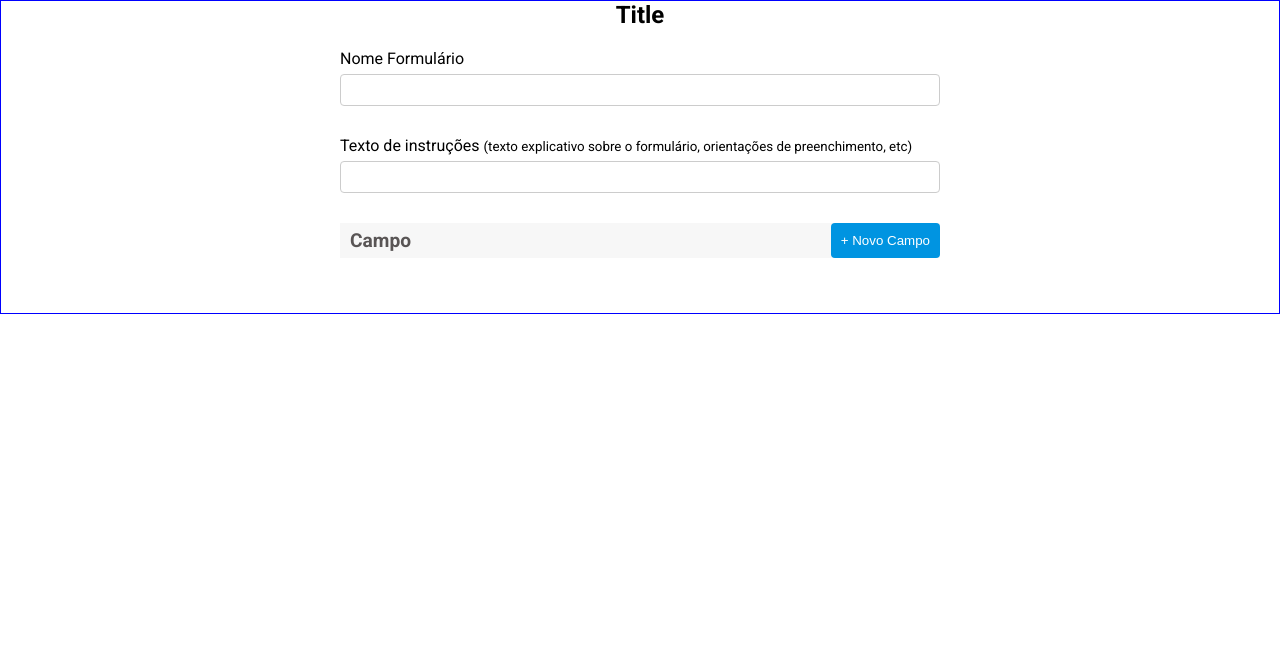
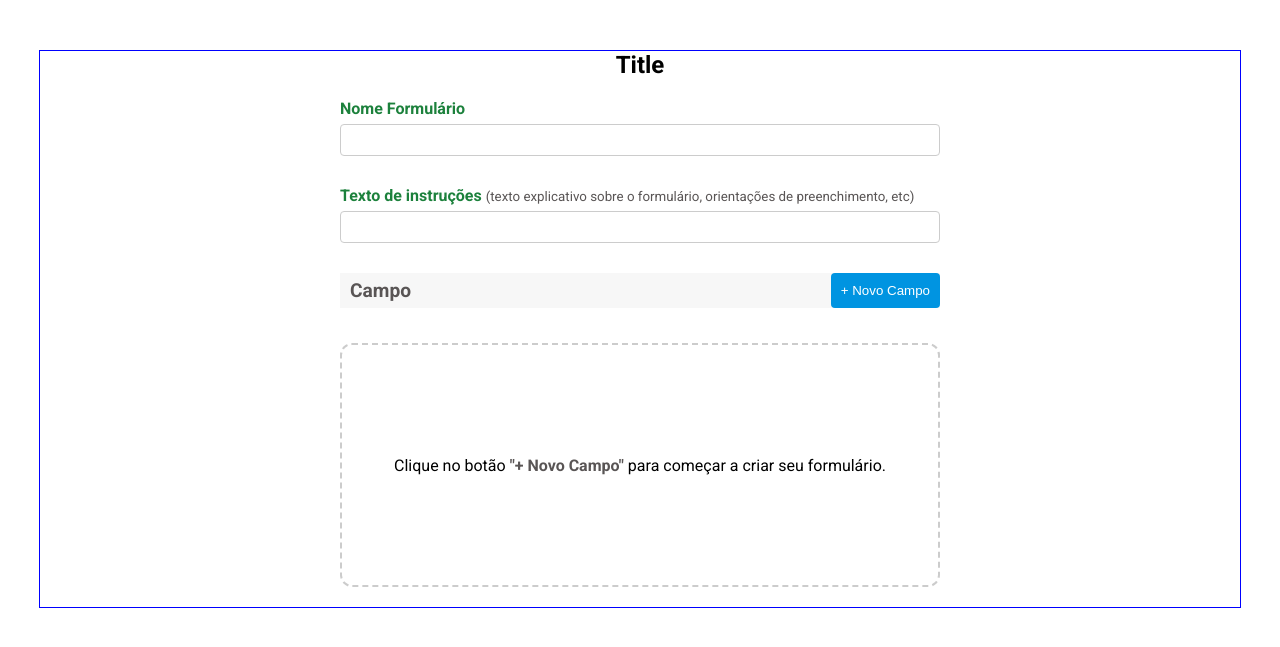
Before and after one commit to Sara01romao/edit-form, a PHP site: page / in a window 1280 px wide. Shown: the top 647 px of the page. Run offline with PHP 8.4, Linux system fonts and the light colour scheme.

Commit message:
feat: mensagem caso não tenha campo

```diff
--- a/index.html
+++ b/index.html
@@ -28,8 +28,8 @@
                 <label for="">Selecione o tipo</label>
                 <select name="tipo" id="tipo-campo">
                     <option value="">Selecione</option>
-                    <option value="um">Texto Simples</option>
-                    <option value="dois">Texto Logo</option>
+                    <option value="um">Texto Curto</option>
+                    <option value="dois">Parágrafo</option>
                     <option value="tres">Lista de Opções</option>
                 </select>
                 <small class="erro-campo">Selecione o tipo</small>
@@ -108,7 +108,9 @@
            <button type="button" class="open-modal-add">+ Novo Campo</button>
         </div>
 
-
+        <div class="msg-campo-vazio">
+            <p>Clique no botão <strong>"+ Novo Campo"</strong> para começar a criar seu formulário.</p>
+        </div>
 
 
 
@@ -148,8 +150,8 @@
                 <label for="">Selecione o tipo</label>
                 <select name="tipo" id="tipo-campo-edit">
                     <option value="">Selecione</option>
-                    <option value="um">Texto Simples</option>
-                    <option value="dois">Texto Longo</option>
+                    <option value="um">Texto Curto</option>
+                    <option value="dois">Parágrafo</option>
                     <option value="tres">Lista de Opções</option>
                 </select>
                 <small class="erro-campo">Preencha o campo</small>
--- a/style.css
+++ b/style.css
@@ -20,6 +20,9 @@ body{
 
 .novo-formulario-container{
     border: 1px solid  blue;
+
+    max-width: 1200px;
+    margin: 50px auto;
 }
 
 .novo-formulario-container h1{
@@ -59,6 +62,17 @@ body{
     margin-bottom: 30px;
 }
 
+.form-campo-container label{
+    font-weight: bold;
+    color: #1c813c;
+
+}
+
+.form-campo-container label small{
+    color: #595555;
+    font-weight: normal;
+}
+
 .form-campo-container input{
 
     height: 30px;
@@ -80,7 +94,6 @@ body{
 
 .novoCampo{
     width: 100%;
-    border: 1px solid  rgb(0, 217, 255);
     margin-bottom: 20px;
     display: flex;
     flex-direction: column;
@@ -136,6 +149,30 @@ body{
 
 #novo-form:has(novoCampo){
     border: 1px solid red;
+}
+
+
+.msg-campo-vazio{
+    height: 200px;
+    border: 2px dashed #cccccc;
+    margin: 0 auto;
+    padding: 20px;
+    display: flex;
+    justify-content: center;
+    align-items: center;
+    border-radius: 12px;
+}
+
+.msg-campo-vazio p{
+    text-align: center;
+}
+
+.msg-campo-vazio strong{
+    color: #595555;
+}
+
+#novo-form:has(.novoCampo) .msg-campo-vazio{
+    display: none;
 }
 
 /*modal adiciona*/
```
